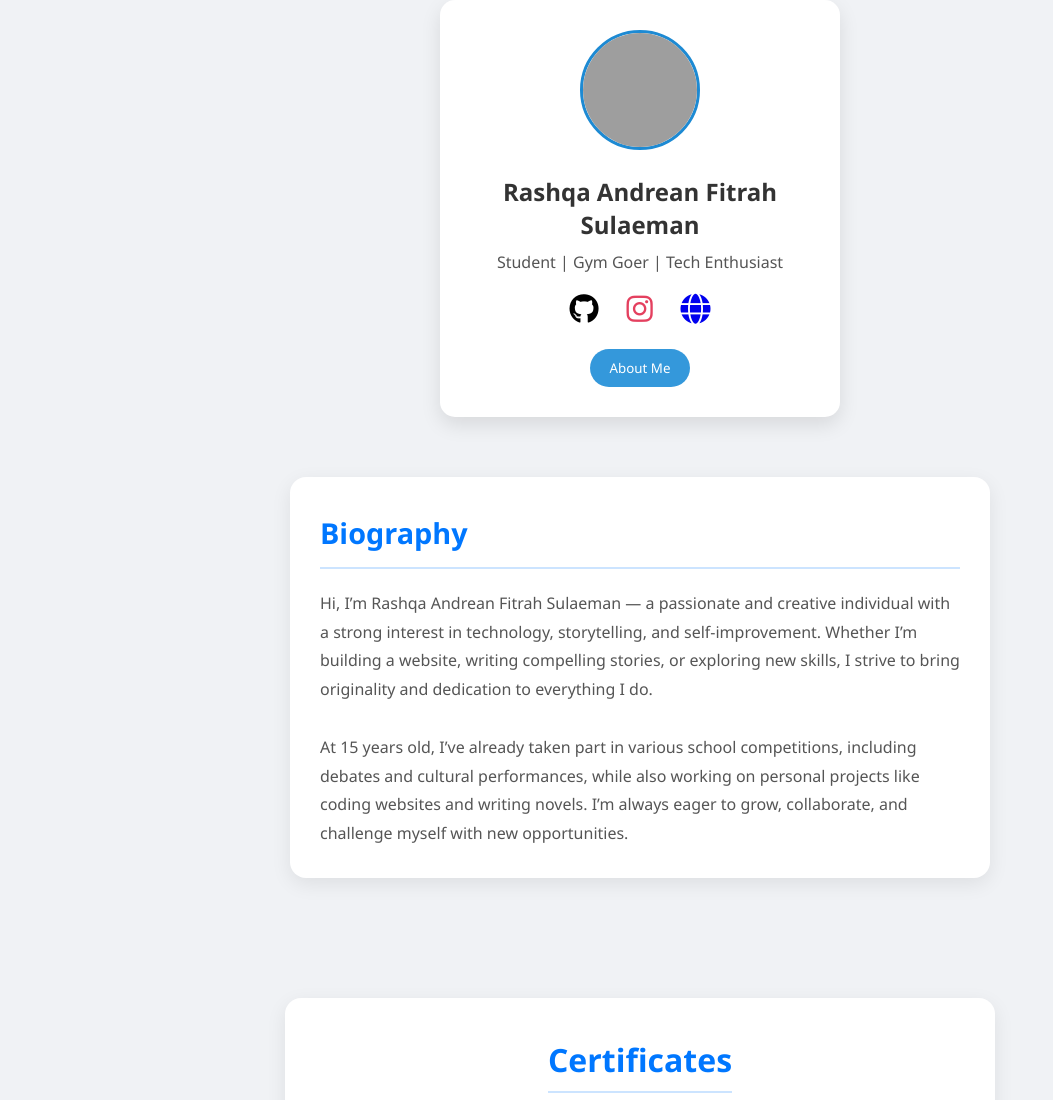
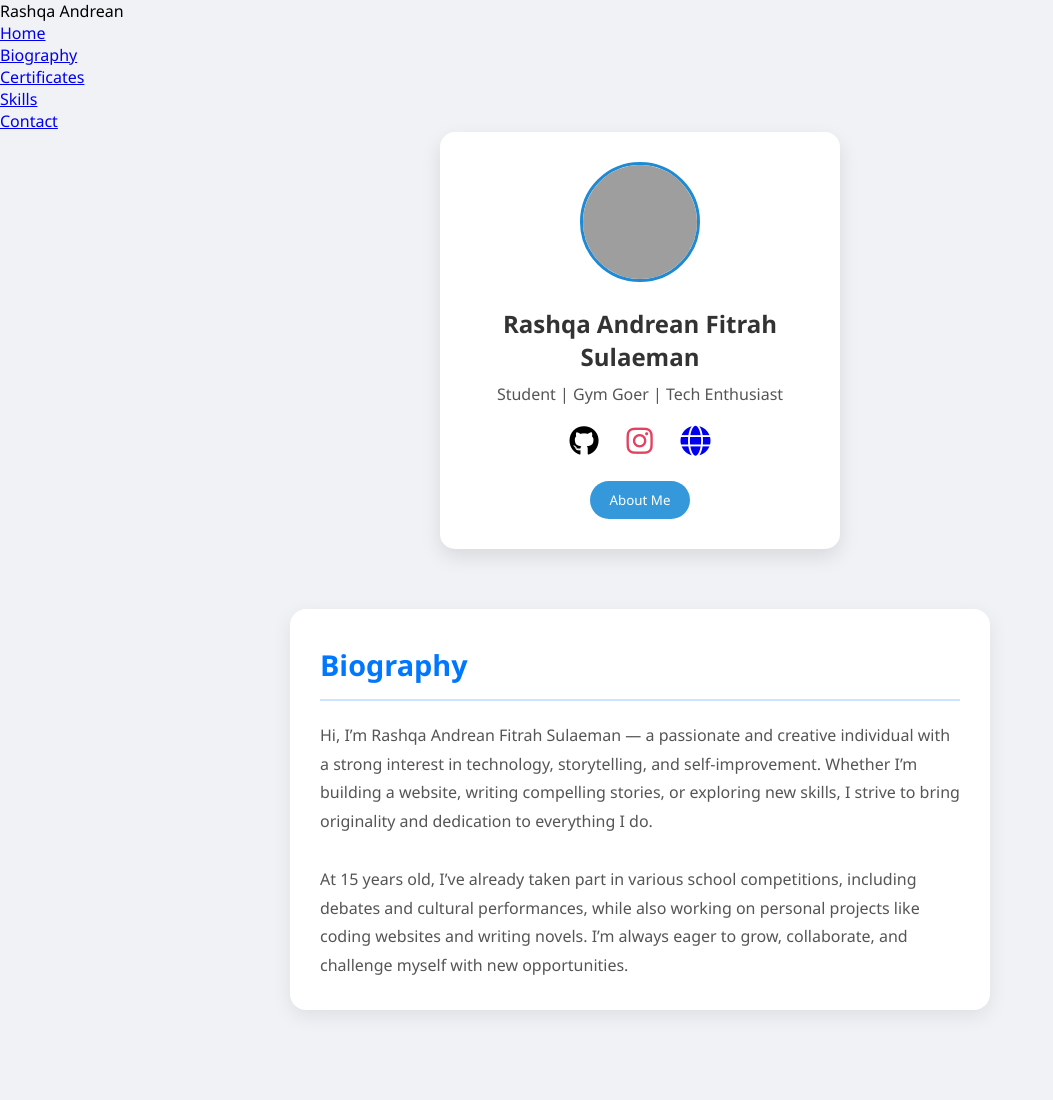
Before and after one commit to aden-maung/profile-website, a plain HTML site: page index.html in a window 1280 px wide. Shown: the top 1100 px of the page, without its empty margins (0-1053 px from the left). Drawn offline with Linux system fonts and the light colour scheme; grey boxes are pictures that could not be loaded.

Commit message:
Update index.html

```diff
--- a/index.html
+++ b/index.html
@@ -8,8 +8,19 @@
   <link rel="stylesheet" href="styles.css">
 </head>
 <body>
+  <nav class="navbar">
+    <div class="logo">Rashqa Andrean</div>
+    <ul>
+      <li><a href="#profile">Home</a></li>
+      <li><a href="#bio">Biography</a></li>
+      <li><a href="#certificates">Certificates</a></li>
+      <li><a href="#skills">Skills</a></li>
+      <li><a href="#footer">Contact</a></li>
+    </ul>
+  </nav>
+
   <div class="container">
-    <div class="profile">
+    <div class="profile" id="profile">
       <img src="images/profil.jpg" alt="Profile Image" class="profile-img" />
       <h2>Rashqa Andrean Fitrah Sulaeman</h2>
       <p>Student | Gym Goer | Tech Enthusiast</p>
@@ -39,7 +50,7 @@
       </div>
     </div>
 
-    <div class="biography">
+    <div class="biography" id="bio">
       <h3>Biography</h3>
       <p>
         Hi, I’m Rashqa Andrean Fitrah Sulaeman — a passionate and creative individual with a strong interest in technology, storytelling, and self-improvement. Whether I’m building a website, writing compelling stories, or exploring new skills, I strive to bring originality and dedication to everything I do.
@@ -48,7 +59,7 @@
       </p>
     </div>
 
-    <div class="certificates">
+    <div class="certificates" id="certificates">
       <h3>Certificates</h3>
       <div class="certificate-container">
         <div class="certificate-card">
@@ -117,7 +128,7 @@
       </div>
     </section>
 
-    <footer class="site-footer">
+    <footer class="site-footer" id="footer">
       <div class="footer-content">
         <p>&copy; 2025 Rashqa Andrean Fitrah Sulaeman. All rights reserved.</p>
         <div class="socials">
@@ -135,7 +146,6 @@
     </footer>
   </div>
   <!--Rashqa Andrean Fitrah Sulaeman X PPLG 2 <3 -->
-  <!--Halo pak yayat, kalo bapak baca ini. Saya mau ngasih tau kalo semua pargraf di web ini dan semua kata b ing di web ini itu pure dari saya sendiri pak yang ngetik tanpa bantuan dari google translate (yaa tapi saya nanya beberapa kata yang saya lupa sih ke chatgpt anjay mabar :) -->
-  <script src="script.js"></script>
+    <script src="script.js"></script>
 </body>
 </html>
```
